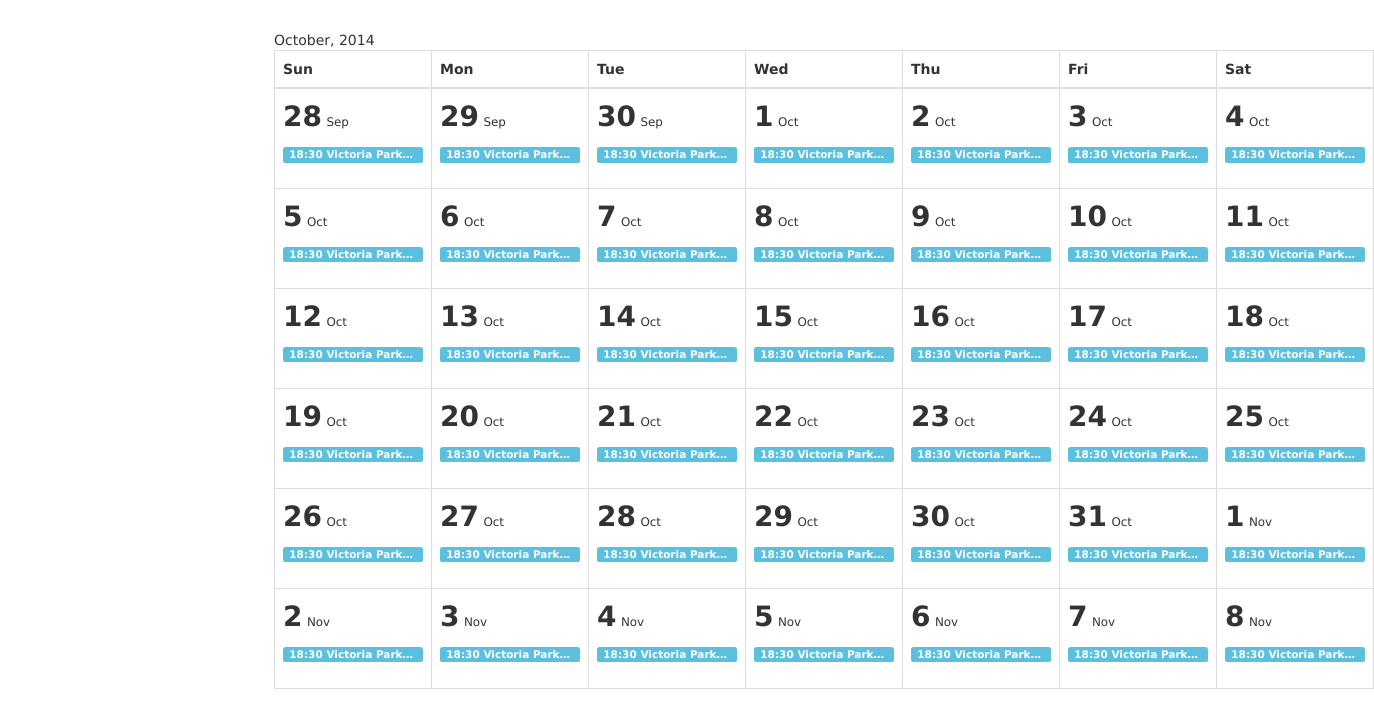
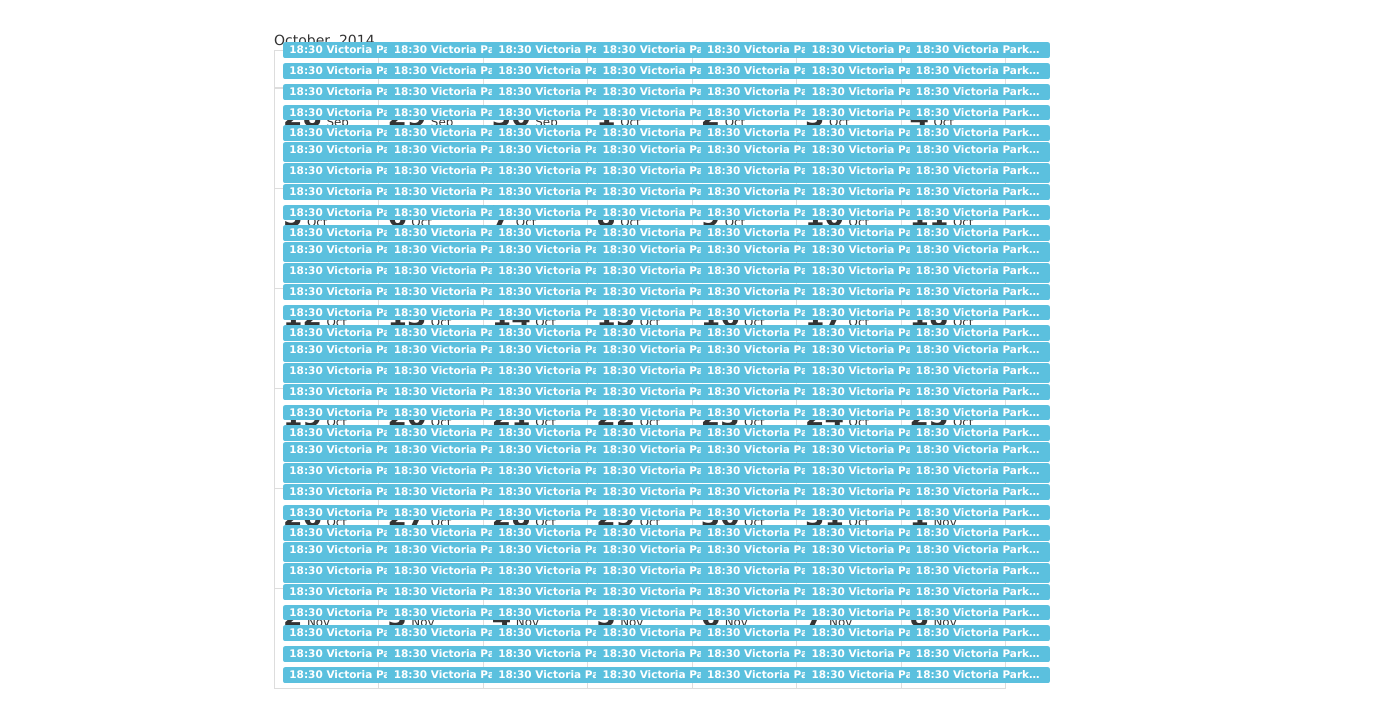
Before and after one commit to Harshitha-G/Angular.UnitTestDemo, a website: page canlendar.html in a window 1280 px wide. Shown: the whole page, 1374 px wide, since content can reach past the window. Drawn offline with Linux system fonts and the light colour scheme.

Commit message:
Fixing travis phantom issue

```diff
--- a/canlendar.html
+++ b/canlendar.html
@@ -24,16 +24,20 @@
             </thead>
             <tbody>
             <tr ng-repeat="week in getCalendarDates(2014,10)">
-                <td ng-repeat="date in week">
+                <td ng-repeat="date in week" style="position: relative;">
                     <div>
                     <span style="font-size: 200%;font-weight: bold;">{{date | date:'d'}}</span>
                     <small>{{date | date:'MMM'}}</small>
                     </div>
-                    <footer>
-                    <div style="margin-top: 10px;">
+                    <div style="position: absolute;bottom: 0;">
+                        <a href="#" class="label label-info calendar-event">18:30 Victoria Park Toast</a>
+                        <a href="#" class="label label-info calendar-event">18:30 Victoria Park Toast</a>
+                        <a href="#" class="label label-info calendar-event">18:30 Victoria Park Toast</a>
+                        <a href="#" class="label label-info calendar-event">18:30 Victoria Park Toast</a>
+                        <a href="#" class="label label-info calendar-event">18:30 Victoria Park Toast</a>
+                        <a href="#" class="label label-info calendar-event">18:30 Victoria Park Toast</a>
                         <a href="#" class="label label-info calendar-event">18:30 Victoria Park Toast</a>
                     </div>
-                    </footer>
                 </td>
             </tr>
             </tbody>
--- a/package.json
+++ b/package.json
@@ -4,7 +4,7 @@
     "author": "Stephen Zeng <zeng.stephen@gmail.com>",
     "license": "MIT",
     "devDependencies": {
-        "karma": "~0.10",
+        "karma": "*",
         "karma-chrome-launcher": "*",
         "karma-cli": "0.0.4",
         "karma-firefox-launcher": "*",
```
Also changed, not shown: .travis.yml.
